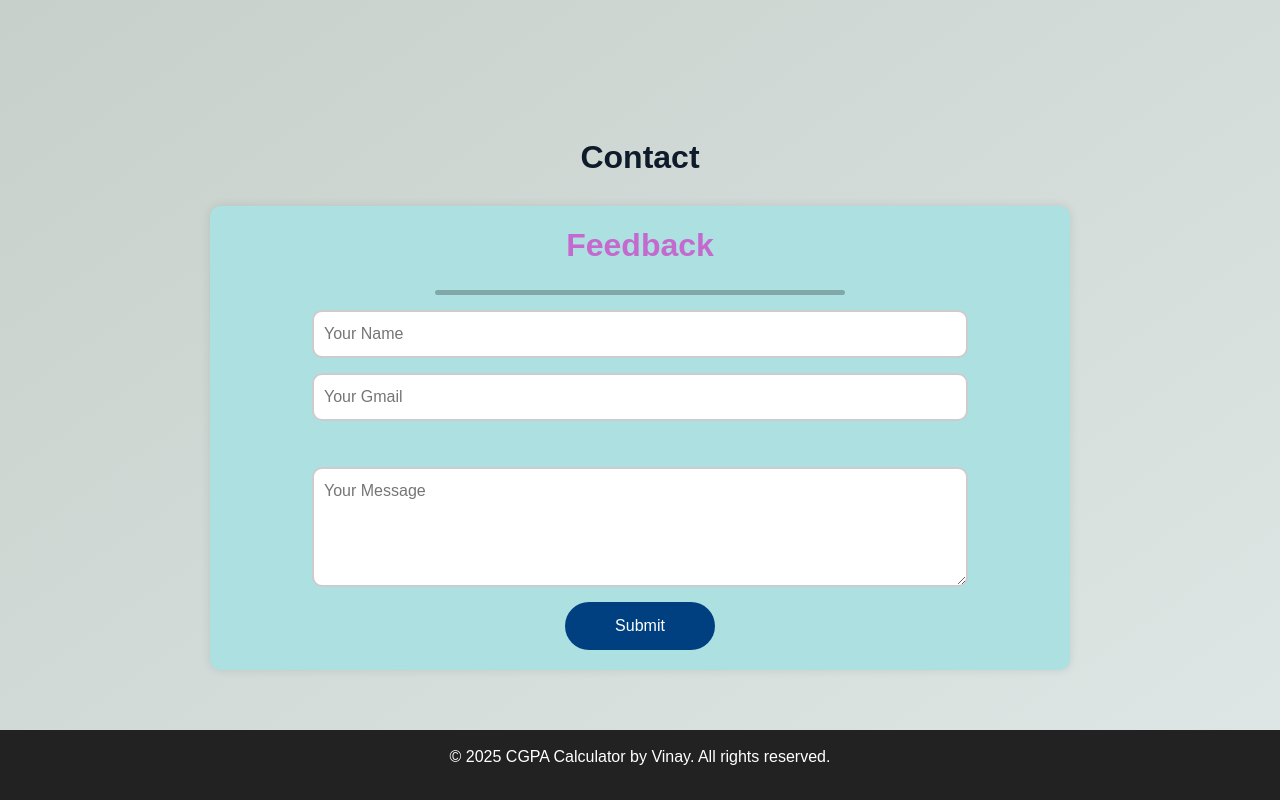
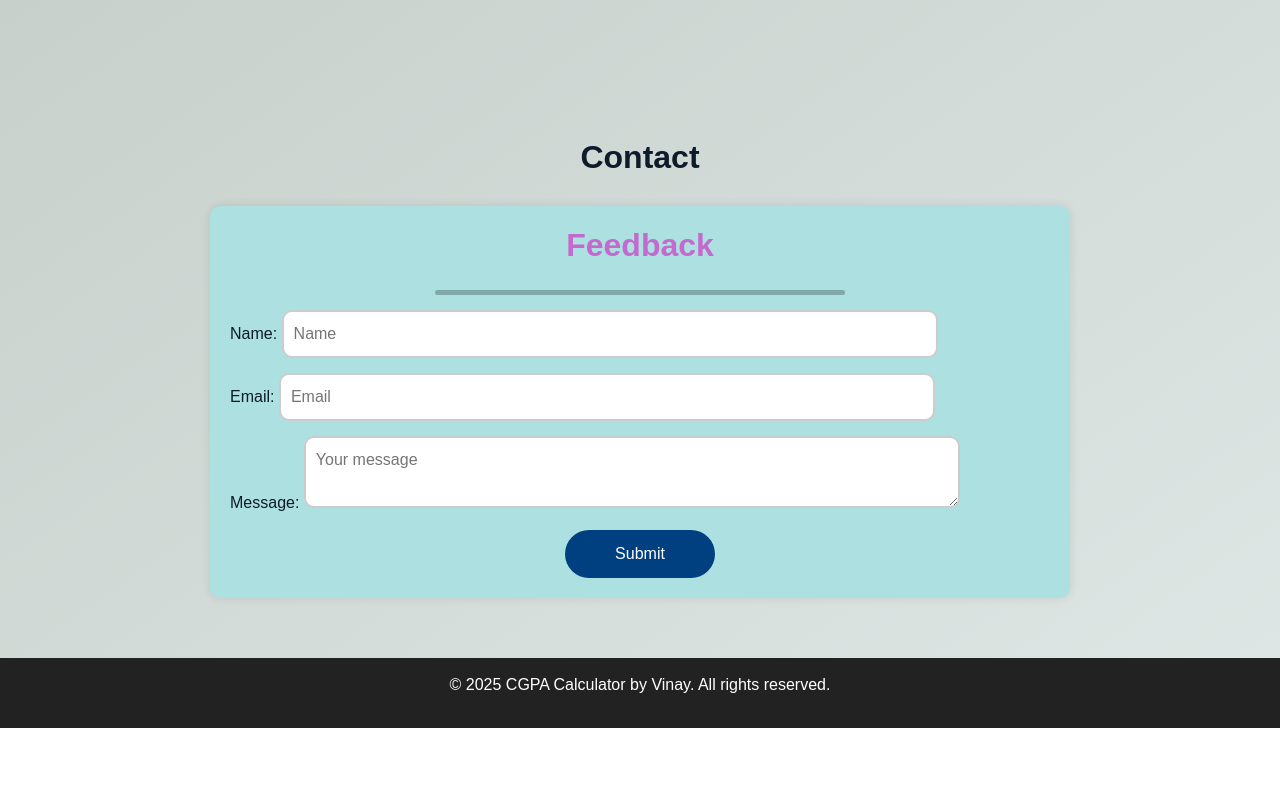
Before and after one commit to vinaygupta88/GPA-Calculator, a plain HTML site: page index.html in a window 1280 px wide. Shown: the part 1572-2372 px from the top of the page. After the commit the page ends 2300 px from the top, so only its background shows below. Drawn offline with nearby package versions, Linux system fonts and the light colour scheme.

Commit message:
adding level in contact form

```diff
--- a/index.html
+++ b/index.html
@@ -97,12 +97,21 @@
             <hr>
             <input type="hidden" name="access_key" value="e660f081-b2bc-4c0f-9021-f69362367823">
 
-            <input type="text" name="name" placeholder="Your Name" required>
-            <input type="email" id="email" name="email" placeholder="Your Gmail" required>
-            <p id="message" style="color: red;"></p>
-
-            <textarea name="message" rows="4" placeholder="Your Message" required></textarea>
-
+            <div class="form-group">
+              <label for="name">Name:</label>
+              <input type="text" id="name" name="name" placeholder="Name" class="contact__input" required aria-describedby="name-error">
+              <span id="name-error" class="error" style="display: none; color: red;">Please enter your name.</span>
+            </div>
+            <div class="form-group">
+              <label for="email">Email:</label>
+              <input type="email" id="email" name="email" placeholder="Email" class="contact__input" required aria-describedby="email-error">
+              <span id="email-error" class="error" style="display: none; color: red;">Please enter a valid Gmail address.</span>
+            </div>
+            <div class="form-group">
+              <label for="message">Message:</label>
+              <textarea id="message" name="message" placeholder="Your message" rows="2" class="contact__input" required aria-describedby="message-error"></textarea>
+              <span id="message-error" class="error" style="display: none; color: red;">Please enter a message.</span>
+            </div>
             <button type="submit">Submit</button>
           </form>
         </div>
```
